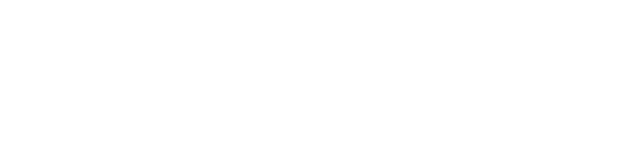
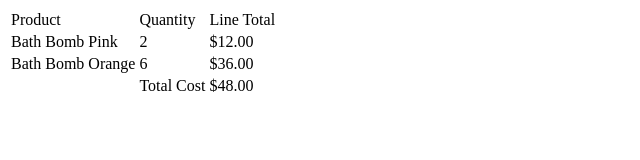
Before and after one commit to adoxic/commerce-site, a plain HTML site: page cart.html in a window 1280 px wide. Shown: the whole page, without its empty margins (0-640 px from the left). Drawn offline with Linux system fonts and the light colour scheme.

Commit message:
it's workinggit add -A!

```diff
--- a/cart.html
+++ b/cart.html
@@ -8,15 +8,24 @@
 </head>
 <body>
     <table>
+        <thead>
+           <tr>
+               <td>Product</td>
+               <td>Quantity</td>
+               <td>Line Total</td>
+           </tr>
+        </thead>
+
         <tbody = class="shopping-elements" id="cart-table">
+        </tbody>
 
+        <tfoot>
+            <tr id="total">
+                <td></td>
+                <td>Total Cost</td>
 
-            <tr>
-                <td></td>
-                <td></td>
-                <td></td>
             </tr>
-        </tbody>
+        </tfoot>
     </table>
     <script src="./src/shopping-cart.js" type="module"></script>
 </body>
--- a/src/render-products.js
+++ b/src/render-products.js
@@ -35,8 +35,7 @@ export function rendersCart(cart, objects) {
     const tr = document.createElement('tr');
 
     const prodName = document.createElement('td');
-    prodName.textContent = cart;
-    console.log(cart);
+    prodName.textContent = cart.code;
     tr.appendChild(prodName);
 
     const quantity = document.createElement('td');
@@ -44,8 +43,8 @@ export function rendersCart(cart, objects) {
     tr.appendChild(quantity);
 
     const total = document.createElement('td');
-    let apple = getProducts(objects, cart);
-    console.log(cart);
+    let apple = getProducts(objects, cart.code);
+
     const outValue = lineTotes(apple.price, cart.quantity);
     total.textContent = outValue.toLocaleString('en-US', { style: 'currency', currency: 'USD' });
     tr.appendChild(total);
--- a/src/shopping-cart.js
+++ b/src/shopping-cart.js
@@ -1,17 +1,24 @@
 import order from './order.js';
 import { rendersCart } from './render-products.js';
-// import makesTotal from './register.js';
-import { lineTotes, getProducts } from './register.js';
+import makesTotal from './register.js';
 import products from './data/products.js';
 
 const tableLocation = document.getElementById('cart-table');
+const totalLocation = document.getElementById('total');
 
-function thingy(cart) {
+function placeDataInTable(cart) {
     for(let i = 0; i < cart.length; i++) {
-        const element = cart[i].code;
+        const element = cart[i];
         const cartTableData = rendersCart(element, products);
-        console.log(cartTableData);
+        tableLocation.appendChild(cartTableData);
     }
 }
 
-const why = thingy(order);
+function placeTotalInTable(order, products) {
+    const total = makesTotal(order, products);
+    const makeTd = document.createElement('td');
+    makeTd.textContent = total.toLocaleString('en-US', { style: 'currency', currency: 'USD' });
+    totalLocation.appendChild(makeTd);
+}
+placeTotalInTable(order, products);
+placeDataInTable(order);
```
